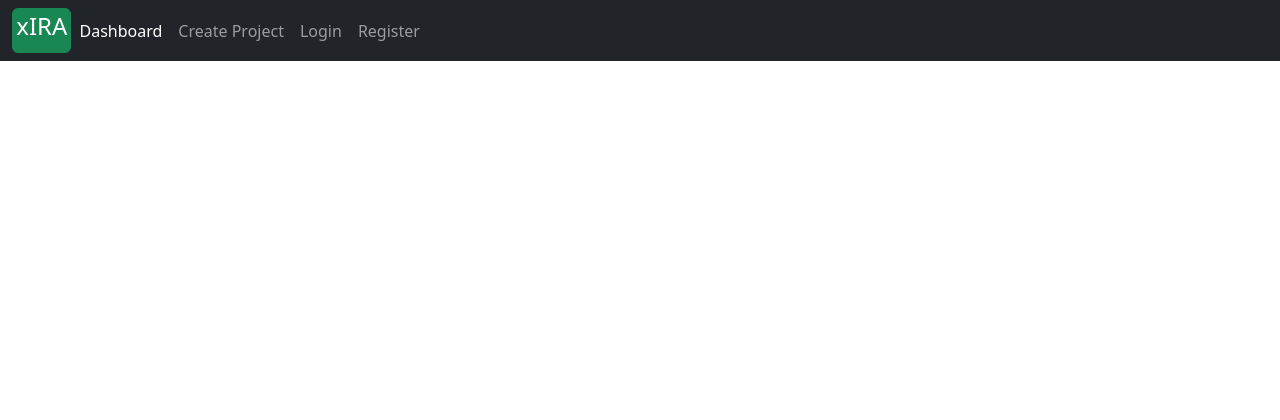
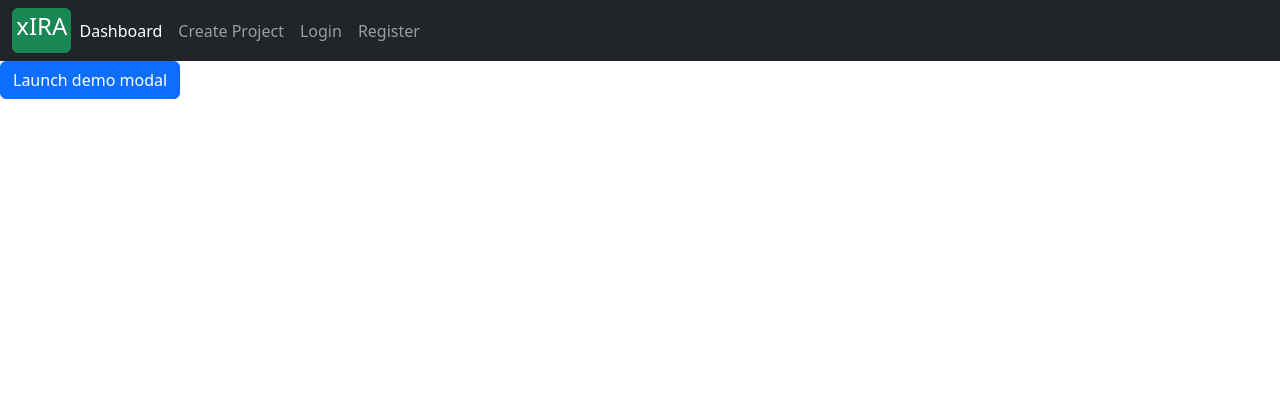
Before and after one commit to vinaycchndra/xIRA, a Django app: page / in a window 1280 px wide. Shown: the top 420 px of the page. Run offline with Django 4.2, Linux system fonts and the light colour scheme.

Commit message:
added modal component in the project

```diff
--- a/templates/base.html
+++ b/templates/base.html
@@ -6,7 +6,7 @@
     <title>xIRA: Project Management Tool</title>
     <link href="https://cdn.jsdelivr.net/npm/bootstrap@5.3.0/dist/css/bootstrap.min.css" rel="stylesheet" integrity="sha384-9ndCyUaIbzAi2FUVXJi0CjmCapSmO7SnpJef0486qhLnuZ2cdeRhO02iuK6FUUVM" crossorigin="anonymous">
     <script src="https://cdn.jsdelivr.net/npm/bootstrap@5.3.0/dist/js/bootstrap.bundle.min.js" integrity="sha384-geWF76RCwLtnZ8qwWowPQNguL3RmwHVBC9FhGdlKrxdiJJigb/j/68SIy3Te4Bkz" crossorigin="anonymous"></script>
-  </head>
+    </head>
   <!-- Navigation bar Item -->
         <nav class="navbar navbar-expand-lg navbar-dark bg-dark">
           <div class="container-fluid">
@@ -18,7 +18,7 @@
                 </li>
                 <li class="nav-item">
                   <a class="nav-link" href="#">Create Project</a>
-                </li>
+
             {% if request.user.is_authenticated %}
                 <li class="nav-item">
                   <a class="nav-link" aria-current="page" href="{% url 'logout' %}">Logout</a>
--- /dev/null
+++ b/templates/includes/project_creation.html
@@ -0,0 +1,27 @@
+{% extends 'base.html' %}
+
+{% block content %}
+<!-- Button trigger modal -->
+<button type="button" class="btn btn-primary" data-bs-toggle="modal" data-bs-target="#exampleModal">
+  Launch demo modal
+</button>
+
+<!-- Modal -->
+<div class="modal fade" id="exampleModal" tabindex="-1" aria-labelledby="exampleModalLabel" aria-hidden="true">
+  <div class="modal-dialog">
+    <div class="modal-content">
+      <div class="modal-header">
+        <h5 class="modal-title" id="exampleModalLabel">Modal title</h5>
+        <button type="button" class="btn-close" data-bs-dismiss="modal" aria-label="Close"></button>
+      </div>
+      <div class="modal-body">
+        ...
+      </div>
+      <div class="modal-footer">
+        <button type="button" class="btn btn-secondary" data-bs-dismiss="modal">Close</button>
+        <button type="button" class="btn btn-primary">Save changes</button>
+      </div>
+    </div>
+  </div>
+</div>
+{% endblock %}
--- a/templates/register.html
+++ b/templates/register.html
@@ -45,7 +45,7 @@
 			    </div> <!-- form-group// -->
 			<br>
 			<span class="text-dark">{{form.work_email.errors}}</span>
-			<span class="text-dark">{{form.non_field_errors }}</span>
+			<span class="text-dark">{{form.non_field_errors}}</span>
 			</form>
 		</article><!-- card-body.// -->
     </div> <!-- card .// -->
--- a/xIRA/views.py
+++ b/xIRA/views.py
@@ -2,4 +2,4 @@ from django.shortcuts import render
 
 
 def base(request):
-    return render(request, 'base.html')
+    return render(request, 'includes/project_creation.html')
```
